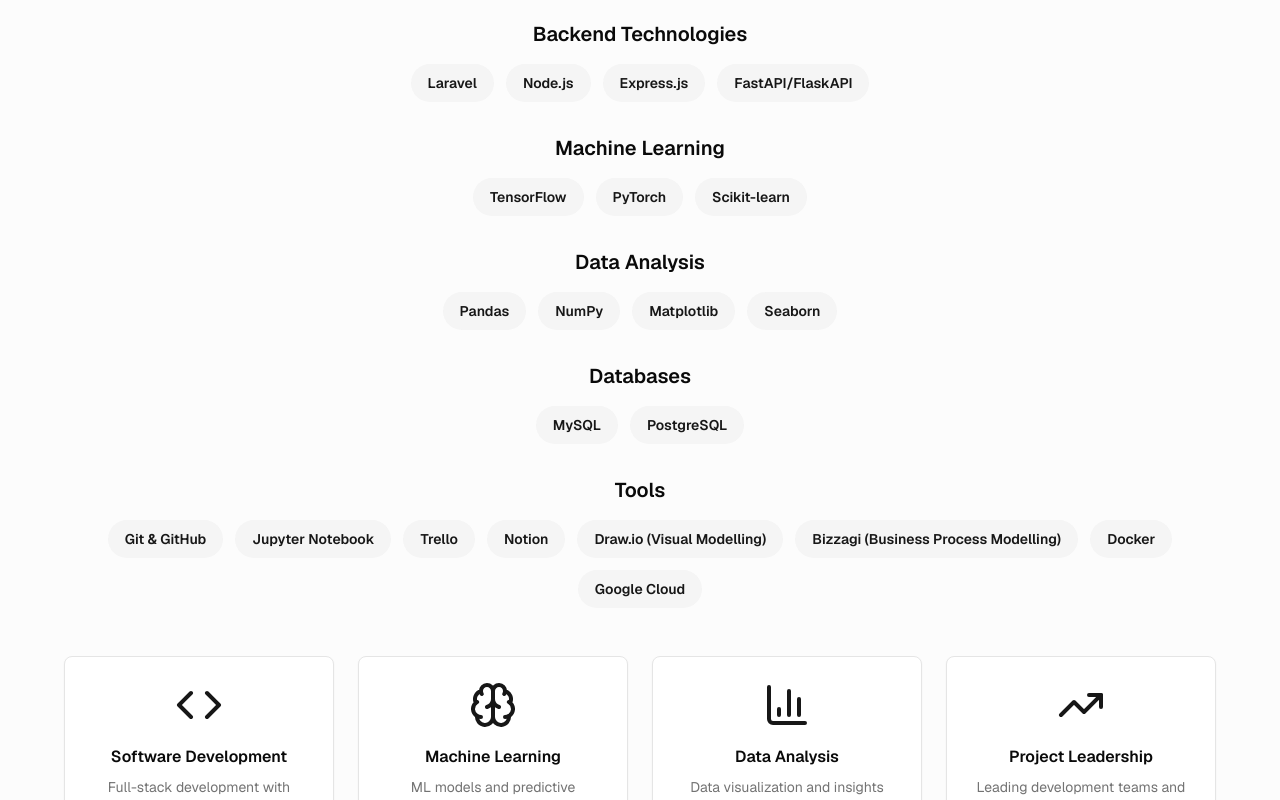
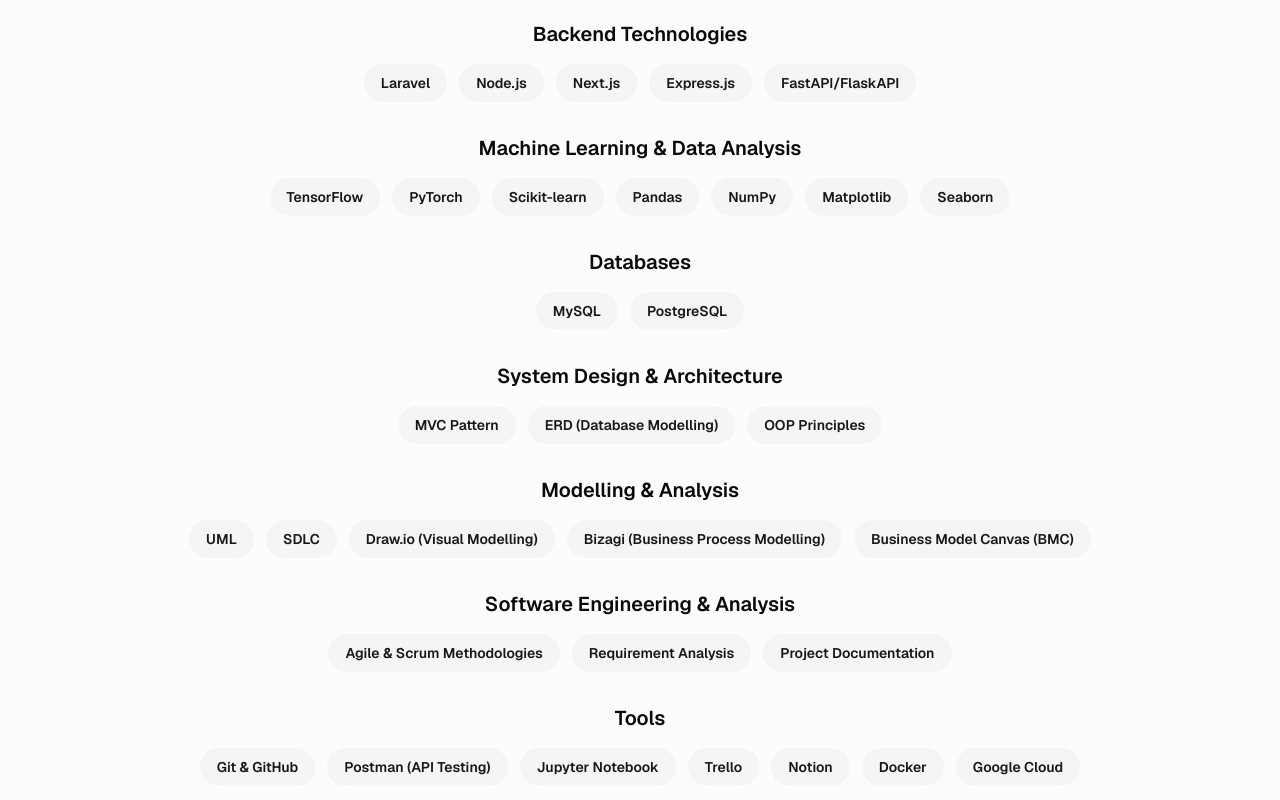
Before and after one commit to rifialdiif/Portfolio, a Next.js app: page / in a window 1280 px wide. Shown: the part 1840-2640 px from the top of the page. Built offline with nearby package versions, Linux system fonts and the light colour scheme.

Commit message:
feat: add some section in technical skills

```diff
--- a/app/page.tsx
+++ b/app/page.tsx
@@ -104,24 +104,40 @@ export default function Portfolio() {
     { name: "Bootstrap", category: "Frontend Frameworks" },
     { name: "Laravel", category: "Backend Technologies" },
     { name: "Node.js", category: "Backend Technologies" },
-    { name: "Next.js", category: "BackendTTechnologies" },
+    { name: "Next.js", category: "Backend Technologies" },
     { name: "Express.js", category: "Backend Technologies" },
     { name: "FastAPI/FlaskAPI", category: "Backend Technologies" },
-    { name: "TensorFlow", category: "Machine Learning" },
-    { name: "PyTorch", category: "Machine Learning" },
-    { name: "Scikit-learn", category: "Machine Learning" },
-    { name: "Pandas", category: "Data Analysis" },
-    { name: "NumPy", category: "Data Analysis" },
-    { name: "Matplotlib", category: "Data Analysis" },
-    { name: "Seaborn", category: "Data Analysis" },
+    // Machine Learning & Data Analysis
+    { name: "TensorFlow", category: "Machine Learning & Data Analysis" },
+    { name: "PyTorch", category: "Machine Learning & Data Analysis" },
+    { name: "Scikit-learn", category: "Machine Learning & Data Analysis" },
+    { name: "Pandas", category: "Machine Learning & Data Analysis" },
+    { name: "NumPy", category: "Machine Learning & Data Analysis" },
+    { name: "Matplotlib", category: "Machine Learning & Data Analysis" },
+    { name: "Seaborn", category: "Machine Learning & Data Analysis" },
     { name: "MySQL", category: "Databases" },
     { name: "PostgreSQL", category: "Databases" },
+    // System Design & Architecture
+    { name: "MVC Pattern", category: "System Design & Architecture" },
+    { name: "ERD (Database Modelling)", category: "System Design & Architecture" },
+    { name: "OOP Principles", category: "System Design & Architecture" },
+
+    // Modelling & Analysis
+    { name: "UML", category: "Modelling & Analysis" },
+    { name: "SDLC", category: "Modelling & Analysis" },
+    { name: "Draw.io (Visual Modelling)", category: "Modelling & Analysis" },
+    { name: "Bizagi (Business Process Modelling)", category: "Modelling & Analysis" },
+    { name: "Business Model Canvas (BMC)", category: "Modelling & Analysis" },
+
+    // Software Engineering Practices
+    { name: "Agile & Scrum Methodologies", category: "Software Engineering & Analysis" },
+    { name: "Requirement Analysis", category: "Software Engineering & Analysis" },
+    { name: "Project Documentation", category: "Software Engineering & Analysis" },
     { name: "Git & GitHub", category: "Tools" },
+    { name: "Postman (API Testing)", category: "Tools" },
     { name: "Jupyter Notebook", category: "Tools" },
     { name: "Trello", category: "Tools" },
     { name: "Notion", category: "Tools" },
-    { name: "Draw.io (Visual Modelling)", category: "Tools" },
-    { name: "Bizzagi (Business Process Modelling)", category: "Tools" },
     { name: "Docker", category: "Tools" },
     { name: "Google Cloud", category: "Tools" },
   ];
@@ -528,7 +544,17 @@ export default function Portfolio() {
 
                 <TabsContent value="technical" className="space-y-8">
                   <div className="space-y-8">
-                    {["Programming Languages", "Frontend Frameworks", "Backend Technologies", "Machine Learning", "Data Analysis", "Databases", "Tools"].map((category) => (
+                    {[
+                      "Programming Languages",
+                      "Frontend Frameworks",
+                      "Backend Technologies",
+                      "Machine Learning & Data Analysis",
+                      "Databases",
+                      "System Design & Architecture",
+                      "Modelling & Analysis",
+                      "Software Engineering & Analysis",
+                      "Tools",
+                    ].map((category) => (
                       <div key={category}>
                         <h3 className="text-xl font-semibold mb-4 text-center">{category}</h3>
                         <div className="flex flex-wrap justify-center gap-3">
```
Also changed, not shown: 1 other file (tests, documents, lock files or other folders).
